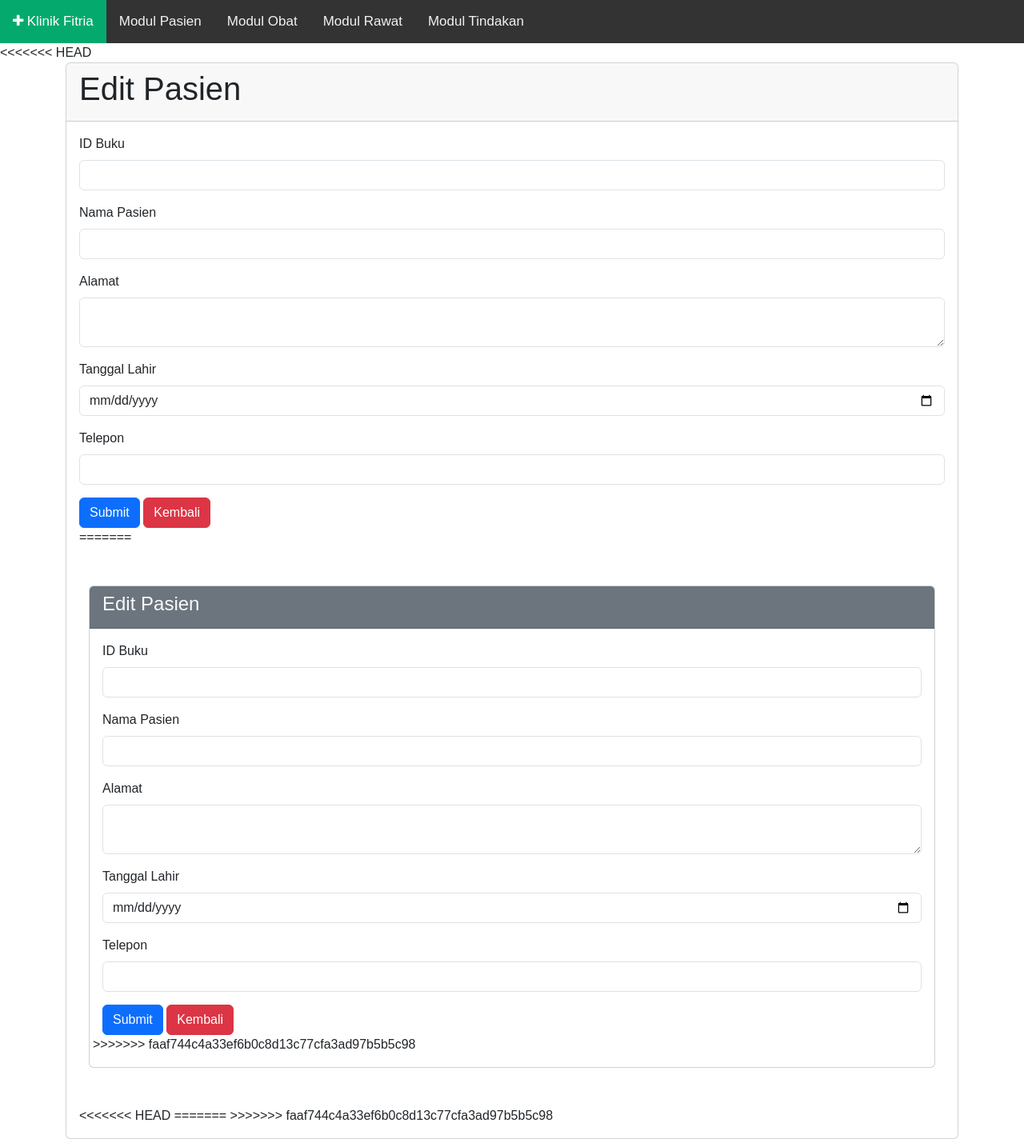
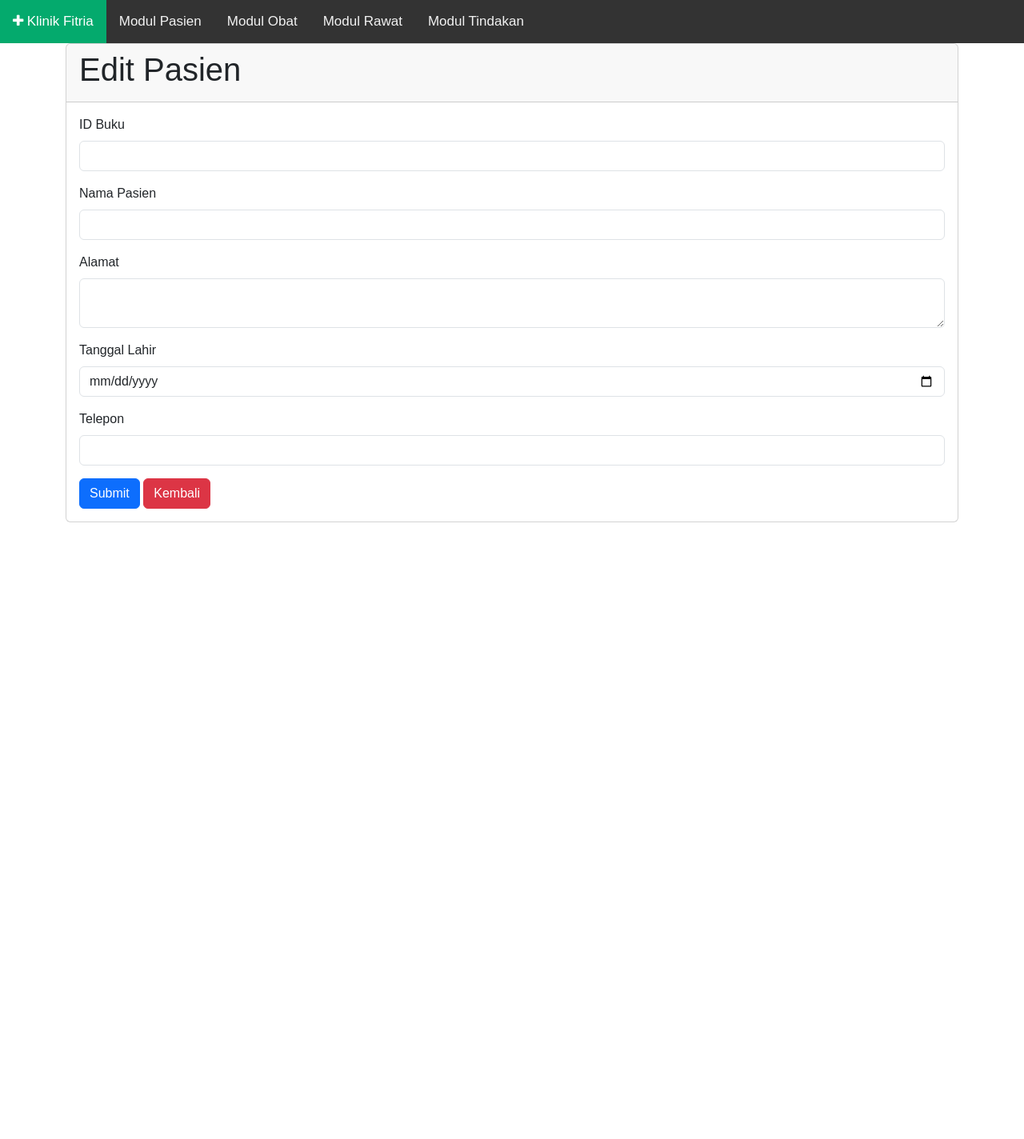
Before and after one commit to hidayathada/KlinikFitria, a CodeIgniter app: page /klinikfitria/index.php/pasien/editP/1 in a window 1280 px wide. Shown: the whole page at 80% size. After the commit the page ends 653 px from the top, so only its background shows below. Run offline with CodeIgniter, Linux system fonts and the light colour scheme; data comes from the database, SQL or seed files in the repository; data that the repository does not hold is empty; some libraries are stand-ins or nearby versions.

```diff
--- a/application/views/obat/obatView.php
+++ b/application/views/obat/obatView.php
@@ -1,4 +1,5 @@
 	<!-- <link rel="stylesheet" type="text/css" href="https://cdn.datatables.net/1.11.5/css/jquery.dataTables.css"> -->
+	<title>Obat</title>
 
 	<body>
 	    <div class="container mt-5">
--- a/application/views/pasien/editPasien.php
+++ b/application/views/pasien/editPasien.php
@@ -1,13 +1,4 @@
-<<<<<<< HEAD
-<!DOCTYPE html>
-<html lang="en">
-
-<head>
-    <meta charset="UTF-8">
-    <meta http-equiv="X-UA-Compatible" content="IE=edge">
-    <meta name="viewport" content="width=device-width, initial-scale=1.0">
-    <title>Edit Pasien</title>
-</head>
+<title>Edit Pasien</title>
 <!-- Form Edit Data Pasien -->
 
 <body>
@@ -22,7 +13,7 @@
                         <div class="row">
                             <div class="col-12">
 
-                                <!-- Button Submit akan mengarah keupdateB -->
+                                <!-- Button Submit akan mengarah keupdateP -->
                                 <form action="<?php echo base_url('Pasien/updateP/') . $detail['idpasien'] ?>" method="post" enctype="multipart/form-data">
                                     <div class="mb-3">
                                         <label for="idpasien" class="form-label">ID Buku</label>
@@ -50,53 +41,9 @@
                             </div>
                         </div>
 
-=======
-<body>
-    <div class="container mt-5">
-        <div class="col-md-12">
-            <div class="card mb-5">
-            <div class="card-header bg-secondary">
-                    <h4 class="text-light">Edit Pasien</h4>
-                </div>
-                <div class="card-body">
-                    <div class="row">
-                        <div class="col-12">
-                            <!-- Button Submit akan mengarah kesavedataP -->
-                            <form action="<?php echo base_url('Pasien/updateP/') . $detail['idpasien'] ?>" method="post" enctype="multipart/form-data">
-                                <div class="mb-3">
-                                    <label for="idpasien" class="form-label">ID Buku</label>
-                                    <input type="text" name="idpasien" class="form-control" id="idpasien" value="<?php echo $detail['idpasien'] ?>">
-                                </div>
-                                <div class="mb-3">
-                                    <label for="nama" class="form-label">Nama Pasien</label>
-                                    <input type="text" name="nama" class="form-control" id="nama" value="<?php echo $detail['nama'] ?>">
-                                </div>
-                                <div class="mb-3">
-                                    <label for="alamat" class="form-label">Alamat</label>
-                                    <textarea type="text" name="alamat" class="form-control" id="alamat"><?php echo $detail['alamat'] ?></textarea>
-                                </div>
-                                <div class="mb-3">
-                                    <label for="tgllahir" class="form-label">Tanggal Lahir</label>
-                                    <input type="date" name="tgllahir" class="form-control" id="tgllahir" value="<?php echo $detail['tgllahir'] ?>">
-                                </div>
-                                <div class="mb-3">
-                                    <label for="notelp" class="form-label">Telepon</label>
-                                    <input type="text" name="notelp" class="form-control" id="notelp" value="<?php echo $detail['notelp'] ?>">
-                                </div>
-                                <button type="submit" class="btn btn-primary">Submit</button>
-                                <button type="button" class="btn btn-danger" onclick="history.back();">Kembali</button>
-                            </form>
-                        </div>
->>>>>>> faaf744c4a33ef6b0c8d13c77cfa3ad97b5b5c98
                     </div>
                 </div>
             </div>
         </div>
     </div>
-<<<<<<< HEAD
 </body>
-
-</html>
-=======
-</body>
->>>>>>> faaf744c4a33ef6b0c8d13c77cfa3ad97b5b5c98
--- a/application/views/template/head.php
+++ b/application/views/template/head.php
@@ -1,12 +1,13 @@
 <!DOCTYPE html>
 <html lang="en">
+<!-- Untuk Navbar -->
+
 <head>
     <meta charset="UTF-8">
     <meta http-equiv="X-UA-Compatible" content="IE=edge">
     <meta name="viewport" content="width=device-width, initial-scale=1.0">
-    <link href="<?= base_url()?>assets/bootstrap/css/bootstrap.min.css" rel="stylesheet" type="text/css">
-    <link href="<?= base_url()?>assets/jquery/DataTables/datatables.min.css" rel="stylesheet" type="text/css">
-    <script type="text/javascript" src="<?= base_url()?>assets/jquery/jquery.min.js"></script>
-    <script type="text/javascript" src="<?= base_url()?>assets/jquery/DataTables/datatables.min.js"></script>
-    <title>Document</title>
+    <link href="<?= base_url() ?>assets/bootstrap/css/bootstrap.min.css" rel="stylesheet" type="text/css">
+    <link href="<?= base_url() ?>assets/jquery/DataTables/datatables.min.css" rel="stylesheet" type="text/css">
+    <script type="text/javascript" src="<?= base_url() ?>assets/jquery/jquery.min.js"></script>
+    <script type="text/javascript" src="<?= base_url() ?>assets/jquery/DataTables/datatables.min.js"></script>
 </head>
```
Also changed, not shown: application/views/pasien/addPasien.php (+1 -54 lines), application/views/pasien/pasienView.php (+8 -10 lines).
